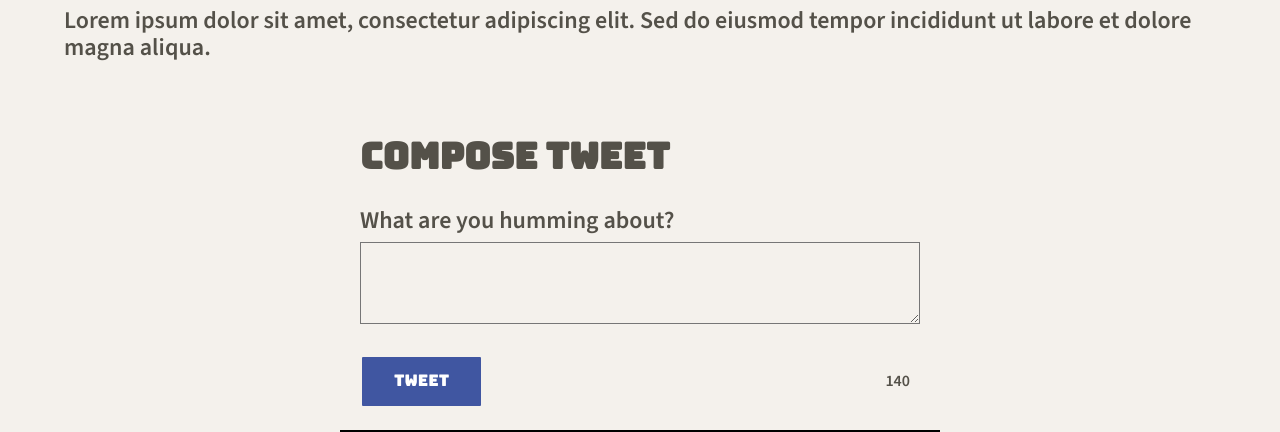
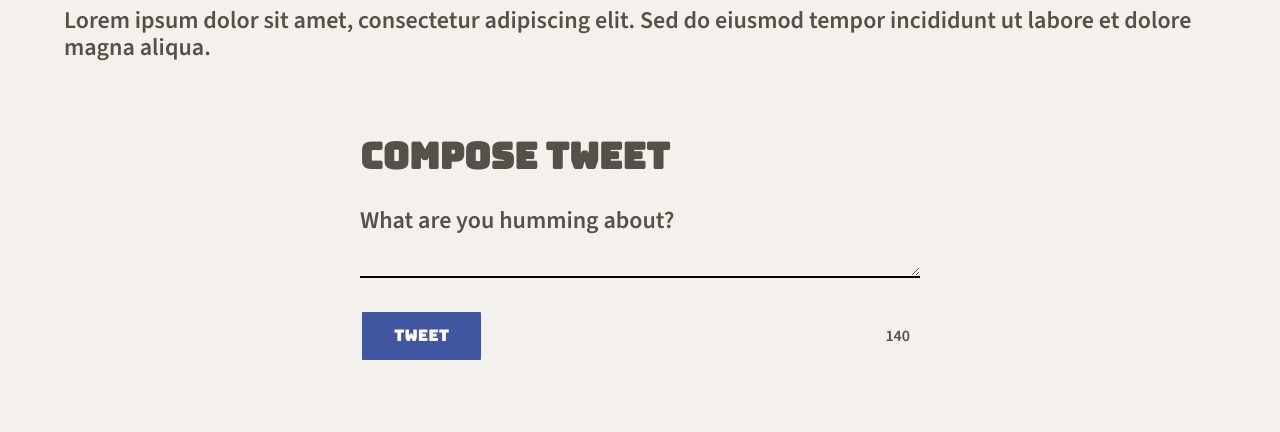
Before and after one commit to XUDOR/_TWEETER, a website: page public/index.html in a window 1280 px wide. Shown: the part 753-1185 px from the top of the page. After the commit the page ends 1137 px from the top, so only its background shows below. Drawn offline with nearby package versions, Linux system fonts and the light colour scheme.

Commit message:
form border

```diff
--- a/public/styles/new-tweet.css
+++ b/public/styles/new-tweet.css
@@ -2,20 +2,14 @@
   max-width: 600px; /* Adjust the width as needed */
   margin: auto; /* This centers the section */
   padding: 20px; /* Add some padding */
-  border-bottom: 2px solid #000; /* Border as per your design */
-}
-
-
-.new-tweet h2 {
-  text-align: center;
-}
-
-.new-tweet {
   display: flex;
   flex-direction: column;
   align-items: flex-start; /* This will center-align the child elements */
   padding: 20px; /* Add some padding */
-  border-bottom: 2px solid #000; /* Adjust color and thickness as needed */
+}
+
+.new-tweet h2 {
+  text-align: center;
 }
 
 .new-tweet form > div {
@@ -43,8 +37,13 @@ button {
 textarea {
   background-color: #f4f1ec;
   width: 100%; /* Full width */
+  height: 36px;
   padding: 12px 20px;
   margin: 8px 0;
+  border-top: none;
+  border-right: none;
+  border-left: none;
+  border-bottom: 2px solid #000;
   border-radius: 0%;
   box-sizing: border-box;
   resize: vertical; /* Allow the user to vertically resize the textarea (not horizontally) */
```
